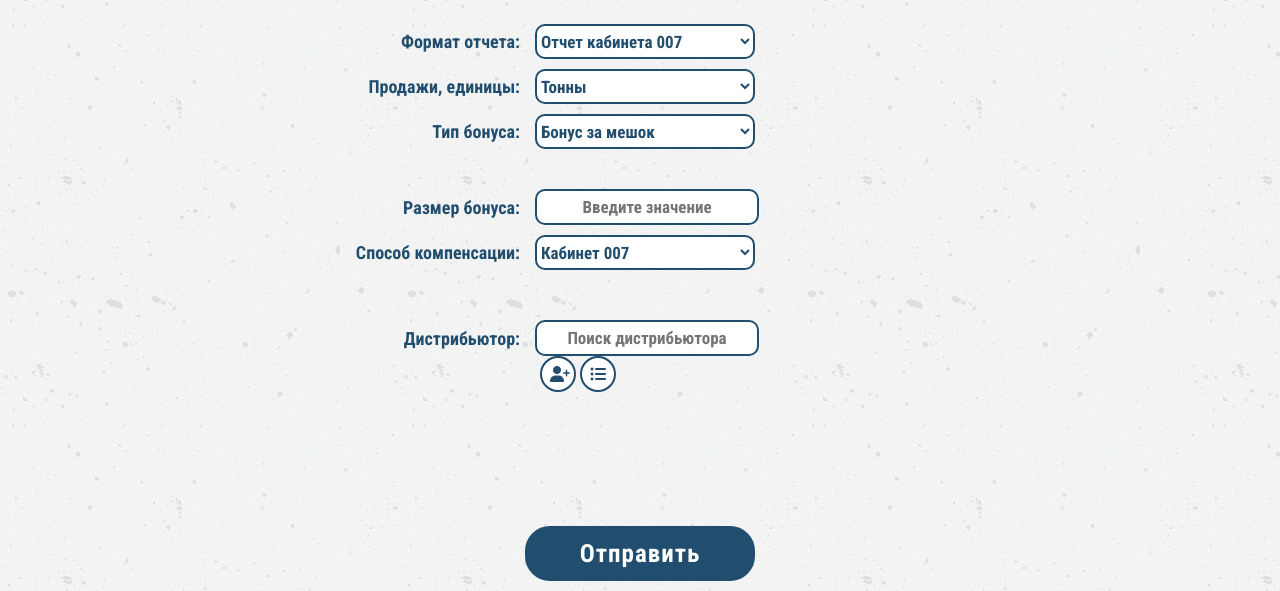
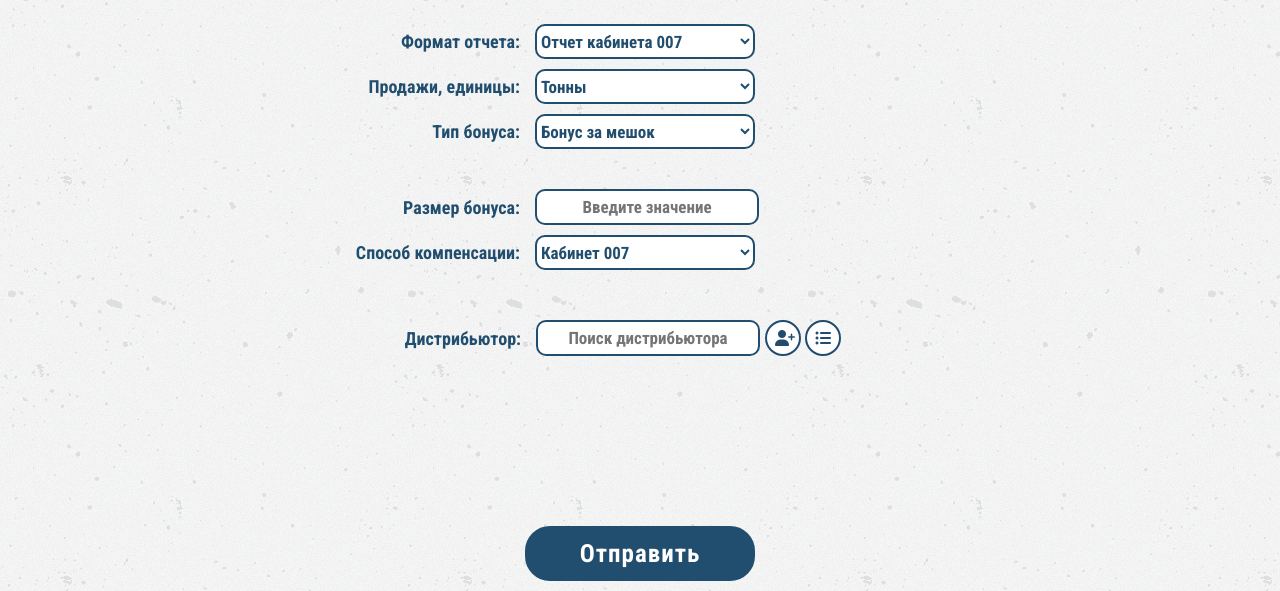
Before and after one commit to freak-js/bergauf, a Django app: page / in a window 1280 px wide. Shown: the part 268-859 px from the top of the page. Run offline with Django 3.2, Linux system fonts and the light colour scheme; data comes from the database, SQL or seed files in the repository; both versions use the stored data as it was after the commit; some libraries are stand-ins or nearby versions.

Commit message:
Исправлен баг отображения ссылок на добавление и список дистрибьюторов для firefox.

```diff
--- a/autoxl/static/stylesheet.css
+++ b/autoxl/static/stylesheet.css
@@ -42,7 +42,7 @@ input[type="number"] {
   }
   input[type="number"]:hover,
   input[type="number"]:focus {
-    -moz-appearance: number-input;
+    -moz-appearance: textfield;
   }
 
 input:focus{
@@ -109,6 +109,10 @@ table tbody tr:hover {
     margin-bottom: 30px;
 }
 
+.ml-87{
+    margin-left: 87px;
+}
+
 .w-90{
     width: 90%;
 }
@@ -157,6 +161,10 @@ table tbody tr:hover {
 
 .select-container{
     width: 220px;
+}
+
+.select-container-search{
+    width: 305px;
 }
 
 .checkbox-container{
--- a/autoxl/templates/autoxl/index.html
+++ b/autoxl/templates/autoxl/index.html
@@ -310,7 +310,7 @@
 
                 <!-- ДИСТРИБЬЮТОР INPUT TEXT-->
 
-                <div class="flex-center mb-10">
+                <div class="flex-center mb-10 ml-87">
 
                     <div class="label-box">
 
@@ -318,7 +318,7 @@
 
                     </div>
 
-                    <div class="select-container">
+                    <div class="select-container-search">
 
                         <input class="inputnumber" type="text" placeholder="Поиск дистрибьютора" id="text_input" autocomplete="off">
 
```
Also changed, not shown: db.sqlite3.
